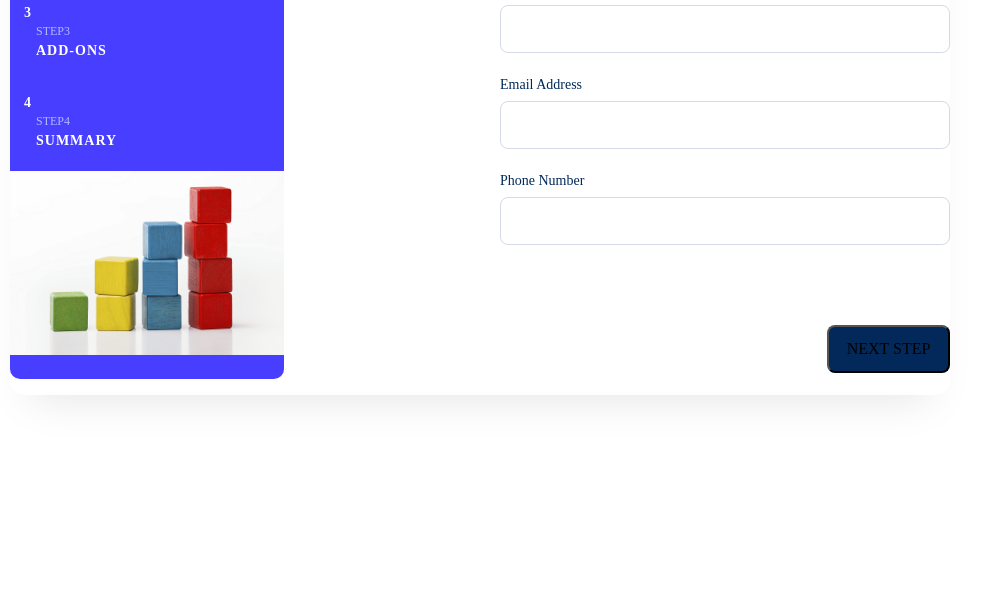
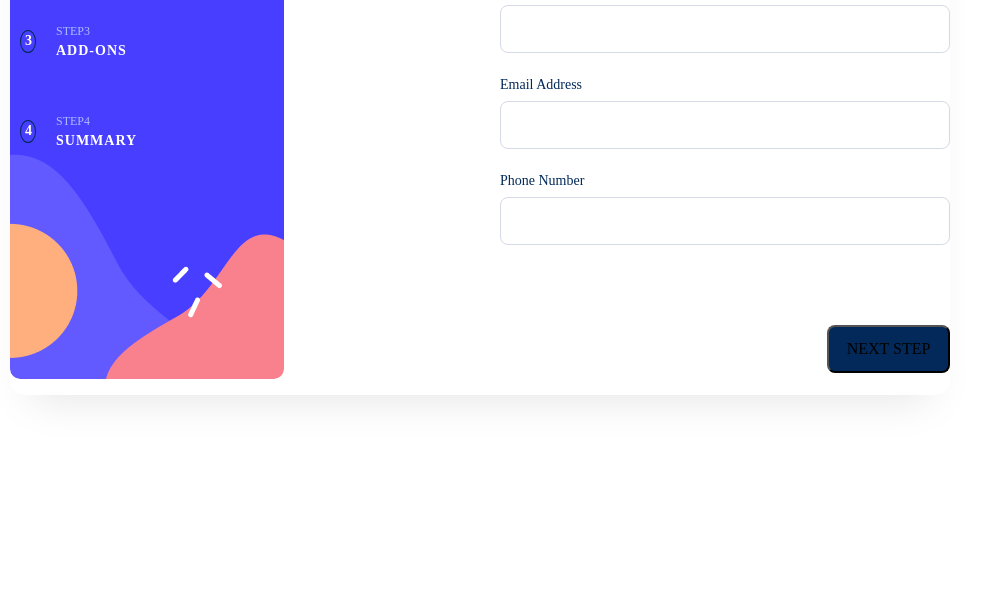
Before and after one commit to DevanteRose347/rangers_121_assignment2, a plain HTML site: page index.html in a window 1280 px wide. Shown: the part 215-810 px from the top of the page, without its empty margins (0-1003 px from the left). Drawn offline with Linux system fonts and the light colour scheme.

Commit message:
added borders and different image

```diff
--- a/index.html
+++ b/index.html
@@ -57,7 +57,7 @@
                     </div>
 
                 </steps>
-                <img src="./images/Blocks_feature.png" alt="blocks" />
+
 
             </div>
 
--- a/styles/main.css
+++ b/styles/main.css
@@ -22,7 +22,7 @@
     height: 568px;
     flex-shrink: 0;
     border-radius: 10px;
-    background: #483EFF;
+    background: url(../images/Oval.png);
 }
 
 #id{
@@ -32,6 +32,8 @@
 
 .four-steps{
     display: flex;
+    align-items: center;
+    /* justify-content: space-between; */
     width: 135px;
 height: 90px;
 flex-shrink: 0;
@@ -41,6 +43,7 @@ padding-left: 10px;
 }
 
 .right-side{
+    margin-left: 20px;
     display: inline-flex;
  padding-right: 0px;
  flex-direction: column;
@@ -51,6 +54,8 @@ padding-left: 10px;
 
 .left-side{
     display: flex;
+    border: 1px solid #022959;
+    border-radius: 100%;
  width: 16px;
  height: 23px;
  flex-direction: column;
```
Also changed, not shown: images/Oval.png (added).
